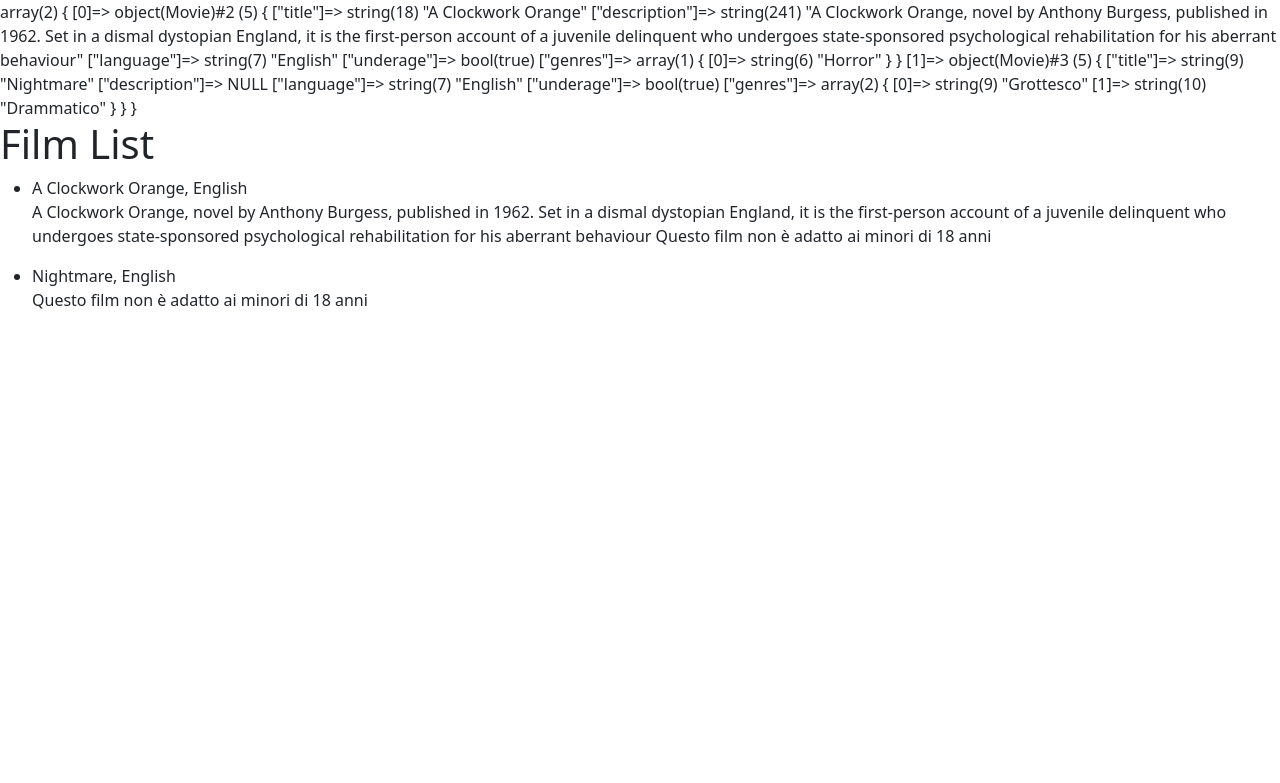
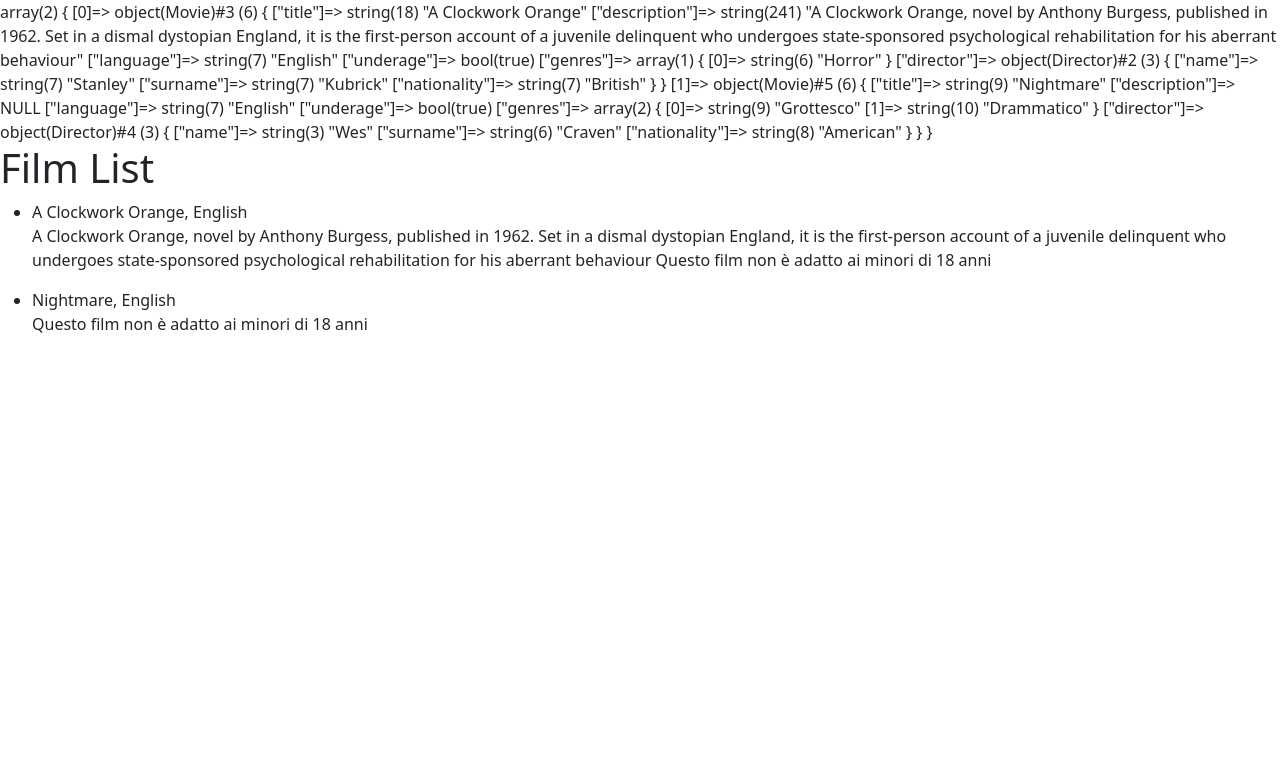
Before and after one commit to AlbertoArrighetti/php-oop-1, a PHP site: page / in a window 1280 px wide. Shown: the top 783 px of the page. Run offline with PHP 8.4, Linux system fonts and the light colour scheme.

Commit message:
Bonus 3 completato

```diff
--- a/index.php
+++ b/index.php
@@ -1,4 +1,32 @@
 <?php
+
+class Director {
+    public $name;
+    public $surname;
+    public $nationality;
+
+    /**
+     * __construct
+     *
+     * @param  string $_name
+     * @param  string $_surname
+     * @param  string $_nationality
+     */
+    function __construct($_name, $_surname, $_nationality) {
+        $this->name = $_name;
+        $this->surname = $_surname;
+        $this->nationality = $_nationality;
+    }
+
+
+    // stringa completa del regista
+    public function getFullDirector() {
+        return $this->name . ' ' . $this->surname . ', ' . $this->nationality;
+    }
+}
+
+
+
 
 /**
  * Class for a single movie
@@ -11,6 +39,7 @@
     public $underage;
 
     public $genres;
+    public $director;
 
     /**
      * __construct
@@ -20,13 +49,14 @@
      * @param  string $_language
      * @param  array $_genres
      */
-    function __construct($_title, $_underage, $_language, array $_genres)
+    function __construct($_title, $_underage, $_language, array $_genres, Director $_director)
     {
         $this->title = $_title;
         $this->language = $_language;
         $this->underage = $_underage;
 
         $this->genres = $_genres;
+        $this->director = $_director;
     }
 
     // metodo
@@ -39,10 +69,18 @@
     }
 }
 
-$movie1 = new Movie('A Clockwork Orange', true, 'English', ['Horror']);
+
+
+
+
+$movieDirector1 = new Director('Stanley', 'Kubrick', 'British');
+$movie1 = new Movie('A Clockwork Orange', true, 'English', ['Horror'], $movieDirector1);
 $movie1->description = 'A Clockwork Orange, novel by Anthony Burgess, published in 1962. Set in a dismal dystopian England, it is the first-person account of a juvenile delinquent who undergoes state-sponsored psychological rehabilitation for his aberrant behaviour';
 
-$movie2 = new Movie('Nightmare', true, 'English', ['Grottesco', 'Drammatico']);
+$movieDirector2 = new Director('Wes', 'Craven', 'American');
+$movie2 = new Movie('Nightmare', true, 'English', ['Grottesco', 'Drammatico'], $movieDirector2);
+
+
 
 $movies = [
     $movie1,
```
